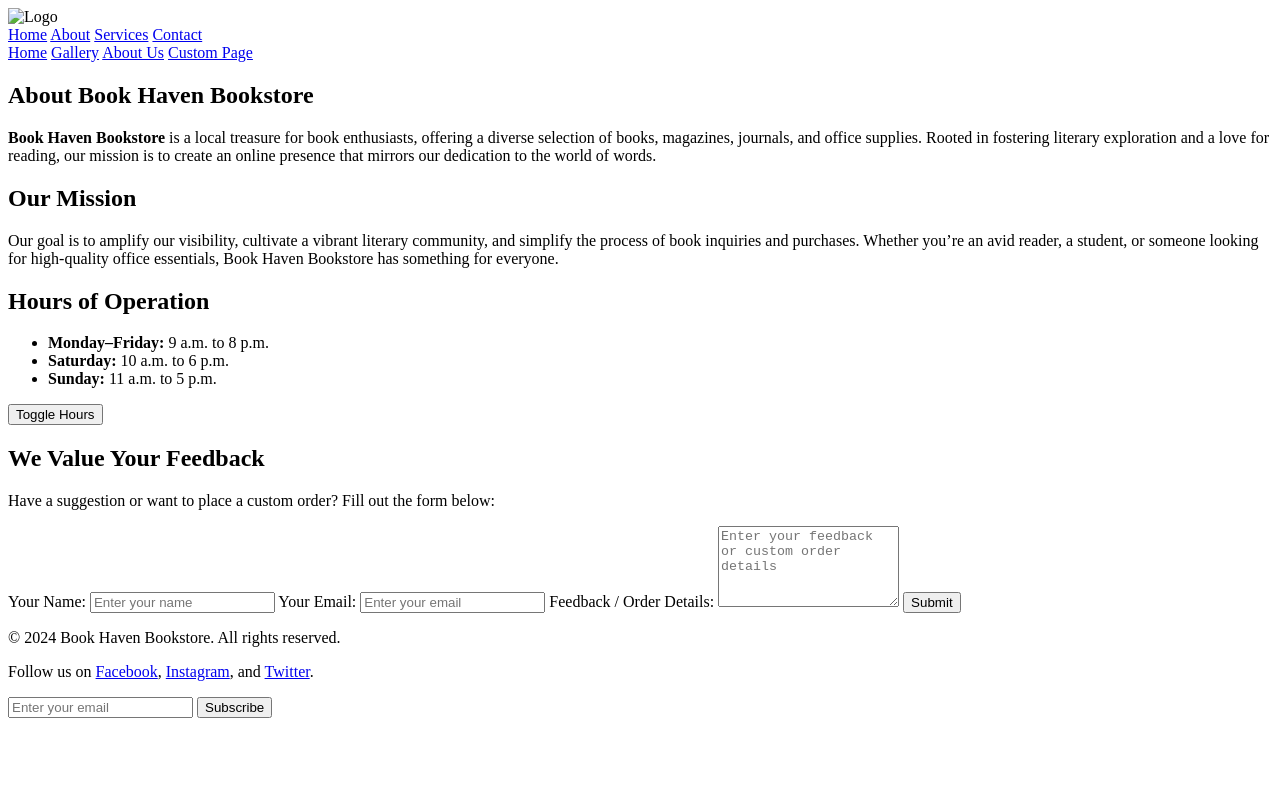
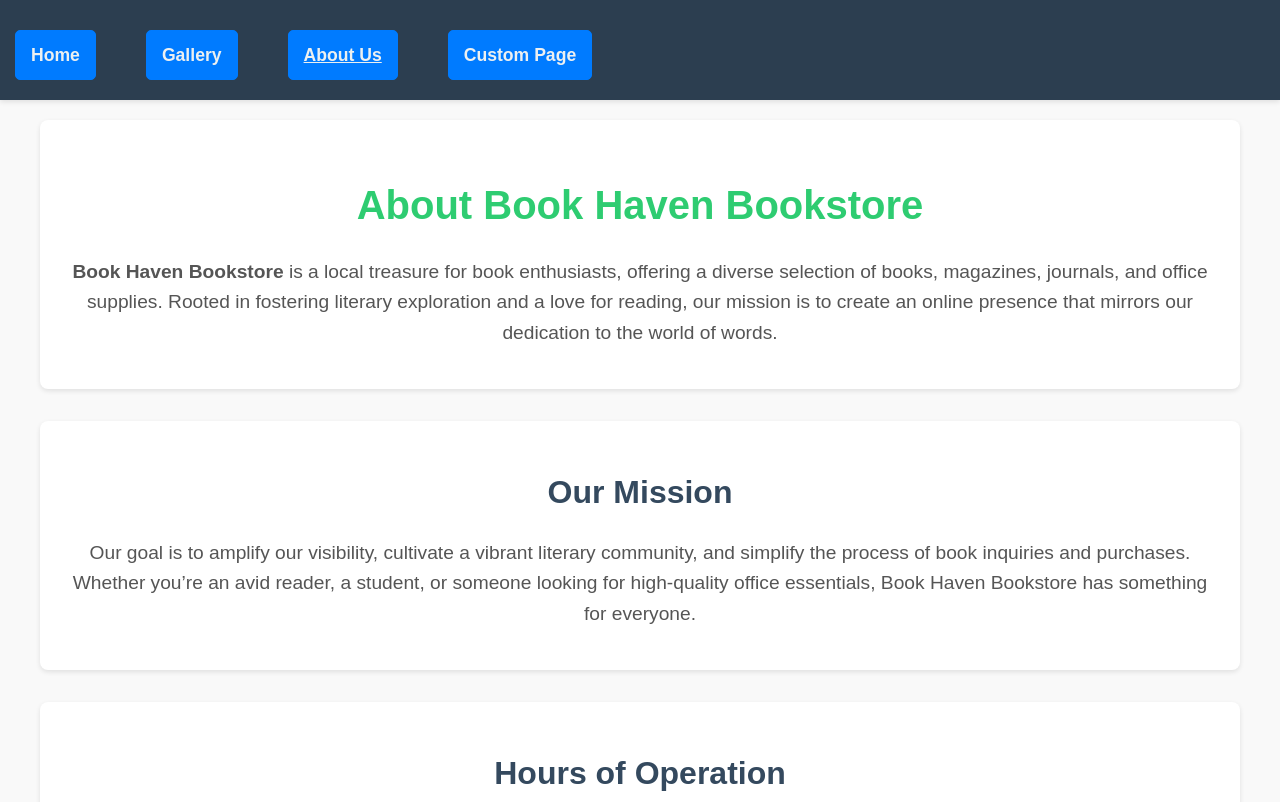
Before and after one commit to KAVIKU/Buy-DownloadBooksofYourChoice, a plain HTML site: page about.html in a window 1280 px wide. Shown: the top 802 px of the page. Drawn offline with nearby package versions, Linux system fonts and the light colour scheme.

Commit message:
Update about.html

```diff
--- a/about.html
+++ b/about.html
@@ -1,19 +1,14 @@
 <!DOCTYPE html>
 <html lang="en">
-  <header>
-    <img src="logo.png" alt="Logo" class="logo">
-    <div class="hamburger">
-        <div></div>
-        <div></div>
-        <div></div>
-    </div>
-    <nav>
-        <a href="#home">Home</a>
-        <a href="#about">About</a>
-        <a href="#services">Services</a>
-        <a href="#contact">Contact</a>
-    </nav>
-</header>
+<head>
+  <meta charset="UTF-8">
+  <meta name="viewport" content="width=device-width, initial-scale=1.0">
+  <title>About Us - Book Haven</title>
+  <link rel="stylesheet" href="css/styles.css">
+  <link rel="stylesheet" href="css/about.css">
+  <!-- Add jQuery Library -->
+  <script src="https://code.jquery.com/jquery-3.7.1.min.js"></script>
+</head>
 <body>
   <header>
     <nav>
```
